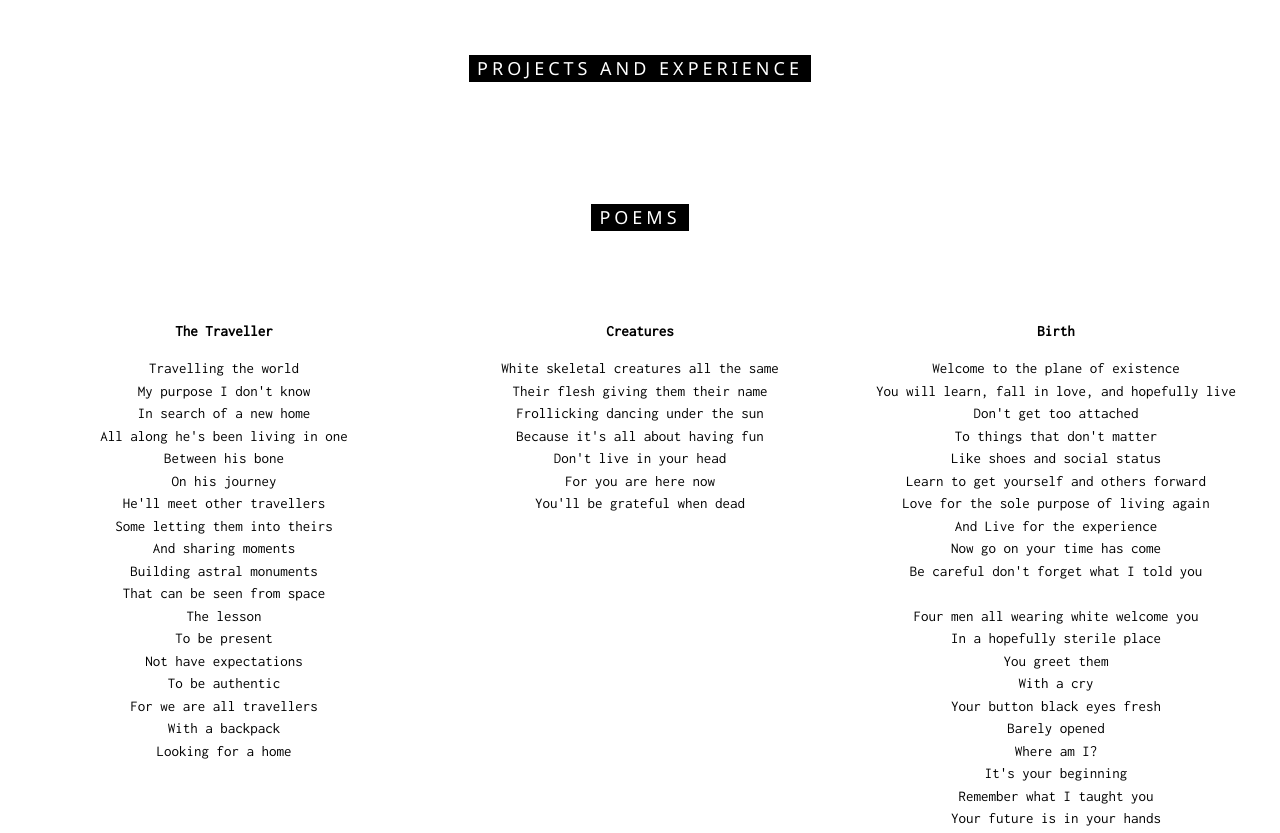
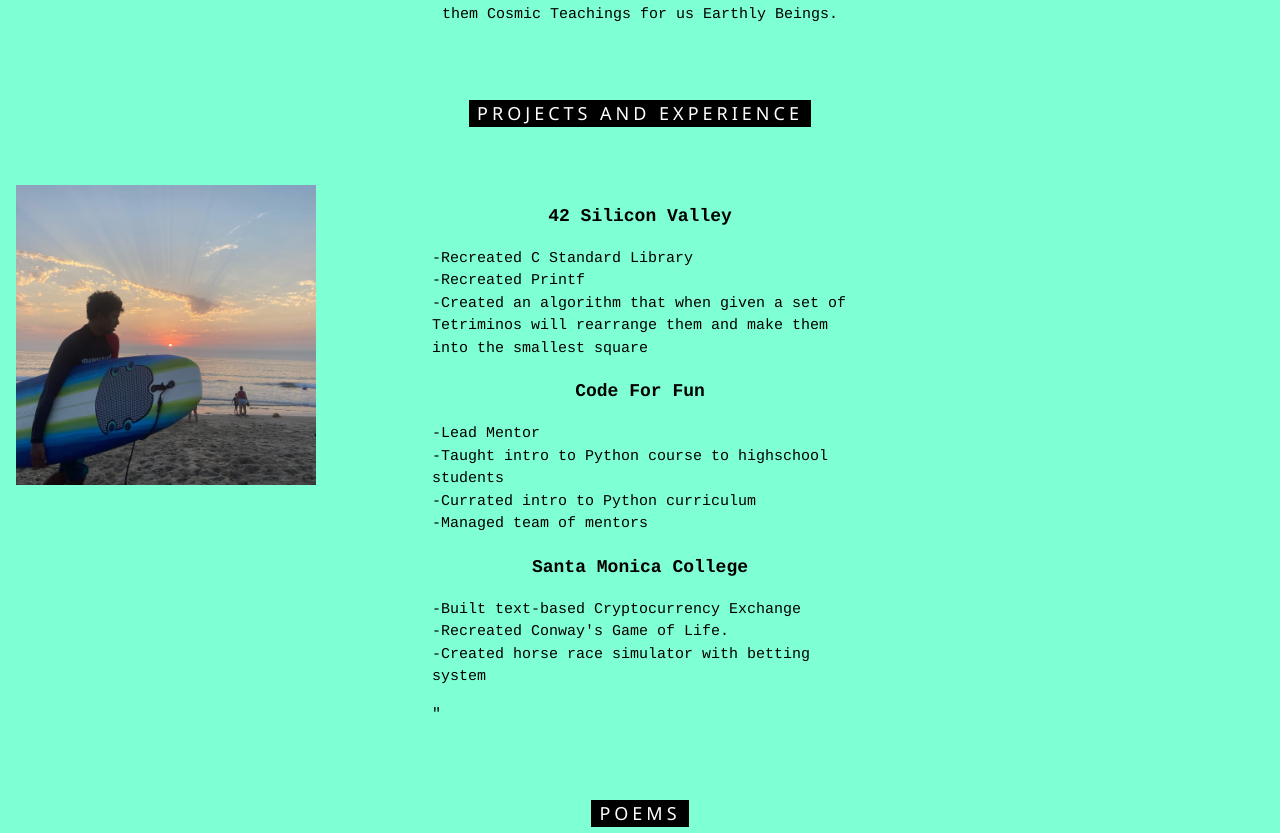
Before and after one commit to KevinTBaker/Portfolio_Website, a plain HTML site: page index.html in a window 1280 px wide. Shown: the part 1696-2529 px from the top of the page. Drawn offline with nearby package versions, Linux system fonts and the light colour scheme.

Commit message:
netlify and projects

```diff
--- a/index.html
+++ b/index.html
@@ -8,7 +8,8 @@
 <style>
 body, html {
 height: 100%;
-	font-family: "Inconsolata", sans-serif;
+	font-family: "Courier", sans-serif;
+	background: aquamarine;
 }
 
 .bgimg {
@@ -32,17 +33,26 @@ height: 100%;
 }
 .Poem_content {
 	text-align: center;
+
 }
 
+.projects-section {
+	display: grid;
+	grid-template-columns: repeat(3, 1fr);
+	grid-auto-rows: minimax(100px, auto);
+}
+
+.project-title {
+	font-weight: 900;
+	text-align: center;
+	font-size: 18px;
+}
 .Poem_title {
 	font-weight: 900;
 	text-align: center;
 	text-size: 100px;
 }
 
-.body {
-	background-color: blue;
-}
 .menu {
 display: none;
 }
@@ -84,10 +94,11 @@ display: none;
 	</div>
 </div>
 <div class="about-section">
+	<br>
 	<p class="about-content">Hi, my name's Kevin Baker I am a creative, and passionate Computer Science student at Santa Monica College. I was born in a small town in Hungary called Cegléd. We moved to the United States when I was two years old. I'd visit Hungary for the summer from the age of 7 till 12. At 12 years old I loved my little country so much that I stayed for 2 years and finished midddle school there. I consider myself a life-long learner and love to creating there's always something new I get interested in and adopt to my identity. Currently I write poetry, write and play music, surf, and take flight lessons. The poetry I write is mostly little epiphanies or teachings I have for my future self or for anyone interested. I like to call them  Cosmic Teachings for us Earthly Beings. </p>
 	<div class="picture_me_plane">
 		<div class="plane">
-			<img src="meflyin.jpeg" height="300" width="270" align="right">
+			<img src="meflyin.jpeg" height="300" width="300" align="right">
 		</div>
 	</div>
 </div>
@@ -95,18 +106,30 @@ display: none;
 <!-- Projects Container -->
 <div class="w3-container" id="menu">
 	<div class="w3-content" style="max-width:700px">
+	<h5 class="w3-center w3-padding-48"><span class="w3-tag w3-wide">PROJECTS AND EXPERIENCE</span></h5>
+</div>
+<div class="projects-section">
+	<div class="soyf">
+		<img src="Me_and_foamie.jpeg" height="300" width="300" align="left">
+	</div>
+	<div class="projects-content">
+		<p class="project-title">42 Silicon Valley</p>
+		<p class="project-content">-Recreated C Standard Library<br>-Recreated Printf<br>-Created an algorithm that when given a set of Tetriminos will rearrange them and make them into the smallest square <br> </p>
+		<p class="project-title">Code For Fun</p>
+		<p class="project-content">-Lead Mentor<br>-Taught intro to Python course to highschool students<br>-Currated intro to Python curriculum<br>-Managed team of mentors</p>
+		<p class="project-title">Santa Monica College</p>
+		<p class="project-content">-Built text-based Cryptocurrency Exchange<br>-Recreated Conway's Game of Life.<br>-Created horse race simulator with betting system</p>"
 
-	<h5 class="w3-center w3-padding-48"><span class="w3-tag w3-wide">PROJECTS AND EXPERIENCE</span></h5>
-
+	</div>
 </div>
 <!-- Poem Section-->
 <h5 class="w3-center w3-padding-64"><span class="w3-tag w3-wide">POEMS</span></h5>
 <div class="Poems"id="poem">
-	<div class="Poem_one"id="poem1">
+	<div class="Poem_section"id="poem1">
 		<p class="Poem_title">The Traveller</p>
 		<p class="Poem_content">Travelling the world<br>My purpose I don't know<br>In search of a new home<br>All along he's been living in one<br>Between his bone<br>On his journey<br>He'll meet other travellers<br>Some letting them into theirs <br> And sharing moments <br>Building astral monuments <br>That can be seen from space <br>The lesson <br> To be present <br>Not have expectations<br>To be authentic<br>For we are all travellers <br>With a backpack<br>Looking for a home</p>
 	</div>
-	<div class="Poem_two"id=poem2>
+	<div class="Poem_section"id=poem2>
 		<p class="Poem_title">Creatures</p>
 		<p class="Poem_content">White skeletal creatures
 		all the same<br>
@@ -117,7 +140,7 @@ display: none;
 		For you are here now<br>
 		You'll be grateful when dead</p>
 	</div>
-	<div class="Poem_three"id=poem3>
+	<div class="Poem_section"id=poem3>
 		<p class="Poem_title">Birth</p>
 		<p class="Poem_content">
 		Welcome to the plane of existence<br>
```
Also changed, not shown: Me_and_foamie.jpeg (added).
